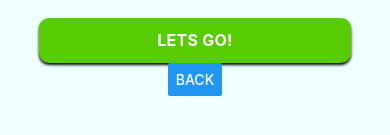
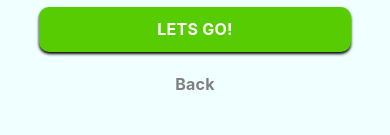
Before and after one commit to kab0o0m/Quizapp, a React Native app: screen /Room in a window 390 px wide. Shown: the part 587-722 px from the top of the page. Built offline with nearby package versions, Linux system fonts and the light colour scheme.

Commit message:
added in total score page, and question page styling

```diff
--- a/App.js
+++ b/App.js
@@ -8,6 +8,7 @@ import GetStarted from "./screens/Getstarted";
 import Login from "./screens/Login";
 import Room from "./screens/Room";
 import Question from "./screens/Question";
+import TotalScore from "./screens/Totalscore";
 
 const Stack = createNativeStackNavigator();
 
@@ -19,6 +20,7 @@ export default function App() {
         <Stack.Screen name="Login" component={Login} options={{ headerShown: false }} />
         <Stack.Screen name="Room" component={Room} options={{ headerShown: false }} />
         <Stack.Screen name="Question" component={Question} options={{ headerShown: false }} />
+        <Stack.Screen name="TotalScore" component={TotalScore} options={{ headerShown: false }} />
       </Stack.Navigator>
     </NavigationContainer>
   );
--- a/screens/Getstarted.js
+++ b/screens/Getstarted.js
@@ -34,7 +34,6 @@ const styles = StyleSheet.create({
     alignItems: "center",
     justifyContent: "space-around",
     padding: 20,
-    fontFamily: "Roboto",
   },
   titleContainer: {
     marginTop: 40,
--- a/screens/Login.js
+++ b/screens/Login.js
@@ -2,7 +2,6 @@ import {
   View,
   Text,
   StyleSheet,
-  Button,
   TextInput,
   TouchableWithoutFeedback,
   Keyboard,
@@ -57,7 +56,9 @@ export default function Login() {
         <Pressable onPress={createProfile} style={styles.button}>
           <Text style={styles.text}>Create Profile</Text>
         </Pressable>
-        <Button title="Back" onPress={() => navigation.navigate("GetStarted")}></Button>
+        <Pressable onPress={() => navigation.goBack()} style={styles.backButton}>
+          <Text style={styles.backText}>Back</Text>
+        </Pressable>
       </KeyboardAvoidingView>
     </TouchableWithoutFeedback>
   );
@@ -69,7 +70,6 @@ const styles = StyleSheet.create({
     backgroundColor: "azure",
     alignItems: "center",
     justifyContent: "center",
-    fontFamily: "Roboto",
   },
   titleText: {
     fontSize: 36,
@@ -132,4 +132,20 @@ const styles = StyleSheet.create({
     letterSpacing: 0.25,
     color: "red",
   },
+  backButton: {
+    alignItems: "center",
+    justifyContent: "center",
+    paddingVertical: 12,
+    paddingHorizontal: 90,
+    backgroundColor: "azure",
+    width: "80%",
+    marginTop: 10,
+  },
+  backText: {
+    fontSize: 16,
+    lineHeight: 21,
+    fontWeight: "bold",
+    letterSpacing: 0.25,
+    color: "gray",
+  },
 });
--- a/screens/Question.js
+++ b/screens/Question.js
@@ -1,12 +1,22 @@
 import { useEffect, useState } from "react";
-import { View, Text, StyleSheet, Button, Alert, Pressable } from "react-native";
+import {
+  View,
+  Text,
+  StyleSheet,
+  Button,
+  Alert,
+  Pressable,
+  TouchableOpacity,
+  FlatList,
+} from "react-native";
 import AsyncStorage from "@react-native-async-storage/async-storage";
 import { useNavigation } from "@react-navigation/native";
 
 export default function Question() {
   const [isQuiz, setIsQuiz] = useState(false);
-  const [question, setQuestion] = useState(null);
-  const [room, setRoom] = useState(null);
+  const [question, setQuestion] = useState("What sports do you like to play?");
+  const [room, setRoom] = useState("");
+  const [answers, setAnswers] = useState(["Basketball", "Soccer", "Cricket", "Volleyball"]);
 
   const navigation = useNavigation();
 
@@ -43,10 +53,14 @@ export default function Question() {
     ]);
   };
 
+  const submitAnswer = async (answer) => {
+    //Submit answer to backend or check whether correct then submit score to backend
+    console.log("Submitted ", answer);
+    setIsQuiz(false);
+  };
+
   return (
     <View style={styles.container}>
-      {!isQuiz ? (
-        <View style={styles.content}>
       <View style={styles.header}>
         <Pressable>
           <Text style={styles.backButton} onPress={back}>
@@ -57,14 +71,29 @@ export default function Question() {
           Room <Text style={styles.roomName}>{room}</Text>
         </Text>
       </View>
+      {!isQuiz ? (
+        <View style={styles.content}>
           <View style={styles.middleContent}>
-            <Text style={styles.wait}>Please wait for your teacher to start the quiz...</Text>
+            <Text style={styles.wait}>Please wait for your teacher to start the question...</Text>
           </View>
         </View>
       ) : (
-        <View>
-          <Text>{question}</Text>
-          <View></View>
+        <View style={styles.questionContent}>
+          <View style={styles.middleContent}>
+            <Text style={styles.wait}>{question}</Text>
+          </View>
+
+          <FlatList
+            data={answers}
+            numColumns={2}
+            contentContainerStyle={styles.answerContainer}
+            renderItem={({ item }) => (
+              <TouchableOpacity style={styles.answerButton} onPress={submitAnswer(item)}>
+                <Text style={styles.answerText}>{item}</Text>
+              </TouchableOpacity>
+            )}
+            keyExtractor={(item, index) => index.toString()}
+          />
         </View>
       )}
     </View>
@@ -79,38 +108,69 @@ const styles = StyleSheet.create({
     justifyContent: "space-around",
     padding: 20,
   },
+  header: {
+    flexDirection: "row",
+    alignItems: "center",
+    justifyContent: "space-between",
+    marginTop: 30,
+    width: "100%",
+  },
+  backButton: {
+    fontSize: 24,
+    marginRight: 10,
+  },
+  roomText: {
+    fontSize: 24,
+    fontWeight: "bold",
+    marginTop: 10,
+  },
+  wait: {
+    fontSize: 20,
+    padding: 10,
+    textAlign: "center",
+  },
+  question: {
+    fontSize: 18,
+    marginBottom: 10,
+    textAlign: "center",
+  },
+  answerContainer: {
+    paddingHorizontal: 10, // Horizontal padding to create space between columns
+    paddingTop: 10, // Top padding to create space between rows
+  },
+  answerButton: {
+    width: "40%", // Width of each answer box (adjust based on desired spacing)
+    aspectRatio: 2, // Maintain aspect ratio (adjust as needed for desired height)
+    backgroundColor: "midnightblue",
+    justifyContent: "center",
+    alignItems: "center",
+    borderRadius: 8,
+    marginBottom: 20, // Vertical spacing between answer boxes
+    marginHorizontal: "5%", // Horizontal spacing between answer boxes
+  },
+  answerText: {
+    fontSize: 16,
+    color: "white",
+    fontWeight: "bold",
+  },
+  roomName: {
+    color: "#58CC03", // Example color
+  },
   content: {
     flex: 1,
     alignItems: "center",
     justifyContent: "center",
     paddingTop: 20,
   },
-  roomText: {
-    fontSize: 24,
-    fontWeight: "bold",
-    marginTop: 10,
+  questionContent: {
+    flex: 1,
+    alignItems: "center",
+    justifyContent: "center",
+    paddingTop: 20,
+    marginTop: 100,
   },
   middleContent: {
     flex: 1,
     justifyContent: "center",
   },
-  header: {
-    flexDirection: "row",
-    alignItems: "center",
-    justifyContent: "space-between",
-    marginBottom: 10,
-    width: "100%",
-  },
-  backButton: {
-    fontSize: 24,
-    marginRight: 10,
-  },
-  roomName: {
-    color: "#58CC03", // Example color
-  },
-  wait: {
-    fontSize: 20,
-    padding: 1,
-    textAlign: "center",
-  },
 });
--- a/screens/Room.js
+++ b/screens/Room.js
@@ -1,7 +1,6 @@
 import {
   View,
   Text,
-  Button,
   StyleSheet,
   TextInput,
   TouchableWithoutFeedback,
@@ -17,7 +16,7 @@ import { useNavigation } from "@react-navigation/native";
 import AsyncStorage from "@react-native-async-storage/async-storage";
 
 export default function Room() {
-  const [room, setRoom] = useState(null);
+  const [room, setRoom] = useState("");
   const [username, setUsername] = useState("");
   const navigation = useNavigation();
 
@@ -42,19 +41,20 @@ export default function Room() {
 
   const enterRoom = async () => {
     if (!room.trim()) {
-      Alert.alert("Invalid room");
+      Alert.alert("Please enter room pin");
       return;
+    } else {
+      try {
+        await AsyncStorage.setItem("room", room);
+        setRoom(null);
+        navigation.navigate("Question");
+      } catch (e) {
+        Alert.alert(e);
+      }
     }
 
     // Need to check whether room exist in backend
     // TODO
-    try {
-      await AsyncStorage.setItem("room", room);
-      setRoom(null);
-      navigation.navigate("Question");
-    } catch (e) {
-      Alert.alert(e);
-    }
   };
 
   return (
@@ -76,7 +76,9 @@ export default function Room() {
         <Pressable onPress={enterRoom} style={styles.button}>
           <Text style={styles.text}>LETS GO!</Text>
         </Pressable>
-        <Button title="Back" onPress={() => navigation.navigate("Login")}></Button>
+        <Pressable onPress={() => navigation.goBack()} style={styles.backButton}>
+          <Text style={styles.backText}>Back</Text>
+        </Pressable>
       </KeyboardAvoidingView>
     </TouchableWithoutFeedback>
   );
@@ -147,4 +149,20 @@ const styles = StyleSheet.create({
     fontSize: 25,
     paddingBottom: 20,
   },
+  backButton: {
+    alignItems: "center",
+    justifyContent: "center",
+    paddingVertical: 12,
+    paddingHorizontal: 90,
+    backgroundColor: "azure",
+    width: "80%",
+    marginTop: 10,
+  },
+  backText: {
+    fontSize: 16,
+    lineHeight: 21,
+    fontWeight: "bold",
+    letterSpacing: 0.25,
+    color: "gray",
+  },
 });
--- /dev/null
+++ b/screens/Totalscore.js
@@ -0,0 +1,13 @@
+import React, { useState } from 'react'
+import { View } from 'react-native'
+
+export default function Totalscore () {
+  const [score,setScore] = useState(0)
+
+  return (
+    <View>
+      <Text>Total Score</Text>
+      <Text>{score}</Text>
+    </View>
+  )
+}
```
Lines whose indentation alone changed are shown as unchanged.
